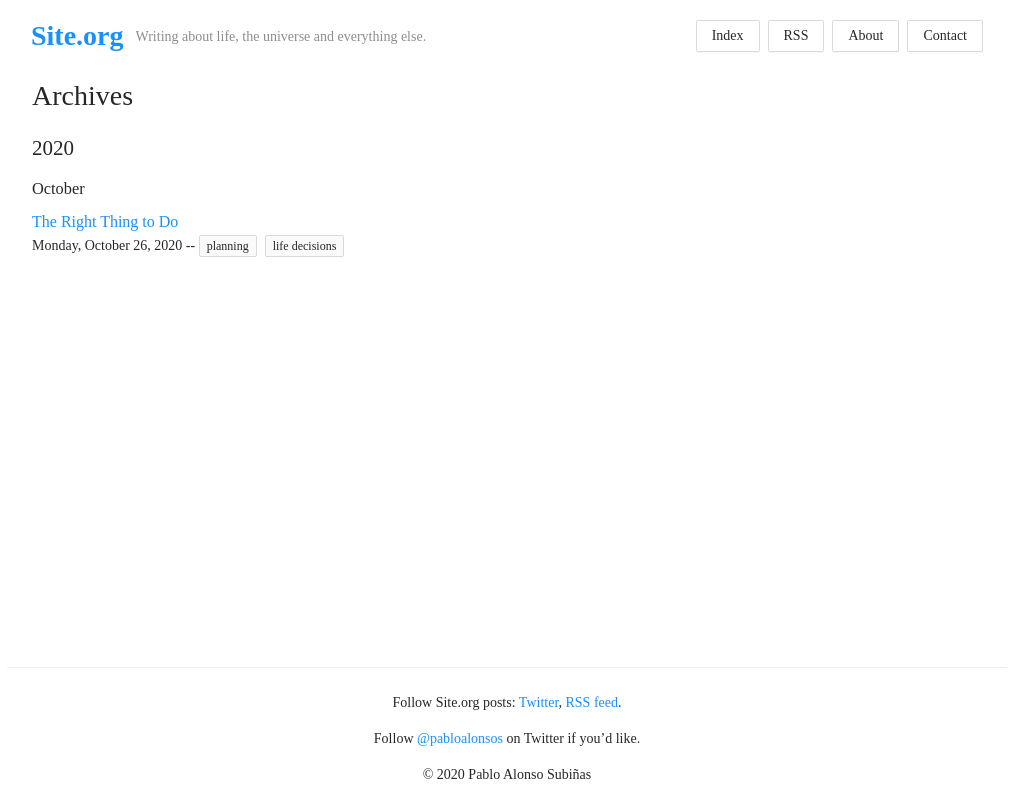
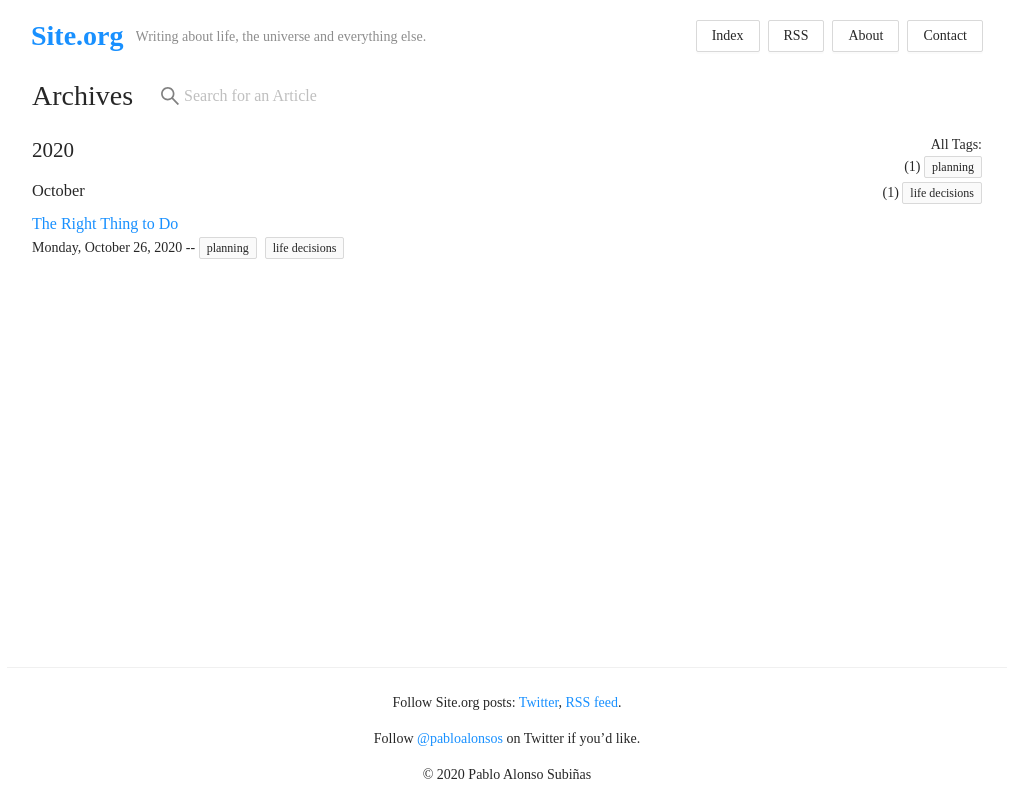
Before and after one commit to pabloalonsos/pabloalonsos.github.io, a React (Create React App) app: page /index in a window 1280 px wide. Shown: the whole page, without its empty margins (133-1147 px from the left). Built offline with nearby package versions, Linux system fonts and the light colour scheme.

Commit message:
added tagging system and filter/search post index

```diff
--- a/package.json
+++ b/package.json
@@ -3,6 +3,7 @@
   "version": "0.1.0",
   "private": true,
   "dependencies": {
+    "@ant-design/icons": "^4.2.2",
     "@matejmazur/react-mathjax": "^0.1.10",
     "@testing-library/jest-dom": "^4.2.4",
     "@testing-library/react": "^9.3.2",
--- /dev/null
+++ b/src/components/tag-filter.component.tsx
@@ -0,0 +1,73 @@
+import React, { useState } from 'react';
+import _ from 'lodash';
+import styled from 'styled-components';
+
+import { Tag } from 'antd';
+import {useHistory, useLocation} from "react-router";
+
+interface TagFilterProps {
+  tags: object;
+}
+
+
+const TagFilterList = styled.ul`
+  min-width: 400px;
+  display: flex;
+  flex-direction: column;
+  align-items: flex-end;
+`
+
+const TagFilterListItem = styled.li`
+  list-style-type: none;
+
+  .ant-tag {
+    cursor: pointer;
+    margin: 0 0 4px 0;
+  }
+`;
+
+const Clickable = styled.span`
+  cursor: pointer;
+  color: #1890ff;
+`;
+
+const TagFilter = ({ tags }: TagFilterProps) => {
+  const { pathname, search: query }= useLocation();
+  const history = useHistory();
+  const [ selectedTags, setSelectedTags ] = useState(
+    _(_.drop(query, 1).join(''))
+      .split('=')
+      .without('tag')
+      .compact()
+      .value()
+  );
+
+  function onSelectTag(tag: string) {
+    const newSelectedTags = _.includes(selectedTags, tag)
+      ? _.without(selectedTags, tag)
+      : [...selectedTags, tag];
+    setSelectedTags(newSelectedTags);
+    history.replace(`${pathname}?${_.map(newSelectedTags, (sTag) => `tag=${sTag}`).join('&')}`);
+  }
+
+  function onClearAllTags() {
+    setSelectedTags([])
+    history.replace(pathname);
+  }
+
+  return (
+    <>
+      <TagFilterList>
+        <span>All Tags:</span>
+        { _.map(tags, (count, tag) => (
+          <TagFilterListItem key={tag}>
+            <span>({count}) </span><Tag color={_.includes(selectedTags, tag) ? 'blue':'default'} onClick={() => onSelectTag(tag)}>{tag}</Tag>
+          </TagFilterListItem>
+        ))}
+        {!_.isEmpty(selectedTags) && <Clickable onClick={onClearAllTags}>clear selection</Clickable>}
+      </TagFilterList>
+    </>
+  );
+};
+
+export default TagFilter;
--- a/src/components/tag-group.component.tsx
+++ b/src/components/tag-group.component.tsx
@@ -1,17 +1,25 @@
 import React from 'react';
+import styled from 'styled-components';
 import _ from "lodash";
+import { Link } from 'react-router-dom';
 import { Tag } from "antd";
 
 interface TagGroupProps {
   tags: string[];
 }
 
+const ClickableTag = styled(Tag)`
+  cursor: pointer;
+`;
+
 export default function TagGroup({ tags }: TagGroupProps) {
   return (
     <>
       {
         _.map(tags, (tag) => (
-          <Tag key={tag}>{tag}</Tag>
+          <Link to={`/index?tag=${tag}`}>
+            <ClickableTag key={tag}>{tag}</ClickableTag>
+          </Link>
         ))
       }
     </>
--- a/src/containers/about.container.tsx
+++ b/src/containers/about.container.tsx
@@ -3,5 +3,11 @@ import React from 'react';
 function About() {
   return <h1>About</h1>
 }
+/*
+[]: Training
+[]: Reading
+[]: Meditating
+[]: Working non-day-job
+ */
 
 export default About;
--- a/src/containers/post-index.container.tsx
+++ b/src/containers/post-index.container.tsx
@@ -2,9 +2,12 @@ import React, { useState, useMemo, useEffect } from 'react';
 import styled from 'styled-components';
 import JSON5 from 'json5';
 import _ from "lodash";
-import { Link } from 'react-router-dom';
+import { Link, useLocation } from 'react-router-dom';
+import { Input } from 'antd';
+import { SearchOutlined } from '@ant-design/icons';
 
 import ArticleModel from "../models/article.model";
+import TagFilter from '../components/tag-filter.component';
 import TagGroup from "../components/tag-group.component";
 
 const StyledLink = styled(Link)`
@@ -15,9 +18,51 @@ const ArticleLink = styled.div`
   margin-bottom: 8px;
 `;
 
+const ArticlesContainer = styled.div`
+  flex: 1;
+`;
+
+const ArchivesHeader = styled.div`
+  display: flex;
+  margin-bottom: 16px;
+
+  h1 {
+    margin: 0;
+  }
+
+  .ant-input-affix-wrapper {
+    margin-left: 16px;
+    flex: 1;
+
+    .ant-input-prefix {
+      font-size: 20px;
+      color: grey;
+    }
+  }
+`;
+
+const YearGroup = styled.div`
+  margin-bottom: 25px;
+`;
+
+const MonthGroup = styled.div`
+  margin-bottom: 14px;
+`;
+
+const IndexContent = styled.div`
+  display: flex;
+`;
+
 function PostIndex () {
   const [articles, setArticles] = useState<ArticleModel[]>([]);
+  const [searchQuery, setSearchQuery] = useState('');
+  const query = useLocation().search;
   const articleType = process.env.REACT_APP_ARTICLE_TYPE === 'post' ? 'posts' : 'drafts';
+  const selectedTags = _(_.drop(query, 1).join(''))
+    .split('=')
+    .without('tag')
+    .compact()
+    .value();
 
   useEffect(() => {
     fetch(`${process.env.PUBLIC_URL}/${articleType}/list.json5`)
@@ -28,21 +73,44 @@ function PostIndex () {
   }, [articleType]);
 
   const organizedArticles = useMemo(() => _(articles)
+      .filter((article) => _.includes(_.lowerCase(article.title), _.lowerCase(searchQuery)))
+      .filter((article) => _.isEmpty(selectedTags) || _.some(article.tags, (tag) => _.includes(selectedTags, tag)))
       .groupBy('year')
       .mapValues((articlesYear) => _.groupBy(articlesYear, (a) => a.getFormattedPublishedMonth()))
       .value()
-    , [articles])
+    , [articles, searchQuery, selectedTags]);
+
+  const tags = useMemo(() => {
+    return _(articles)
+      .map('tags')
+      .flatten()
+      .countBy()
+      .value();
+  },[articles]);
 
   return (
     <>
+      <ArchivesHeader>
         <h1>Archives</h1>
+        <Input
+          value={searchQuery}
+          onChange={(e) => setSearchQuery(e.target.value)}
+          placeholder="Search for an Article"
+          prefix={<SearchOutlined />}
+          size="large"
+          allowClear={true}
+          bordered={false}
+        />
+      </ArchivesHeader>
+      <IndexContent>
+        <ArticlesContainer>
           {
             _(organizedArticles).map((yearlyArticles, year) => (
-          <div key={year} style={{ marginBottom: 25 }}>
+              <YearGroup key={year}>
                 <h2>{year}</h2>
                 {
                   _(yearlyArticles).map((monthlyArticles, month) => (
-                <div key={month} style={{ marginBottom: 14 }}>
+                    <MonthGroup key={month}>
                       <h3>{month}</h3>
                       {
                         _.map(monthlyArticles, article => {
@@ -59,12 +127,15 @@ function PostIndex () {
                           )
                         })
                       }
-                </div>
+                    </MonthGroup>
                   )).reverse().value()
                 }
-          </div>
+              </YearGroup>
             )).reverse().value()
           }
+        </ArticlesContainer>
+        <TagFilter tags={tags} />
+      </IndexContent>
     </>
   );
 }
```
Lines whose indentation alone changed are shown as unchanged.
